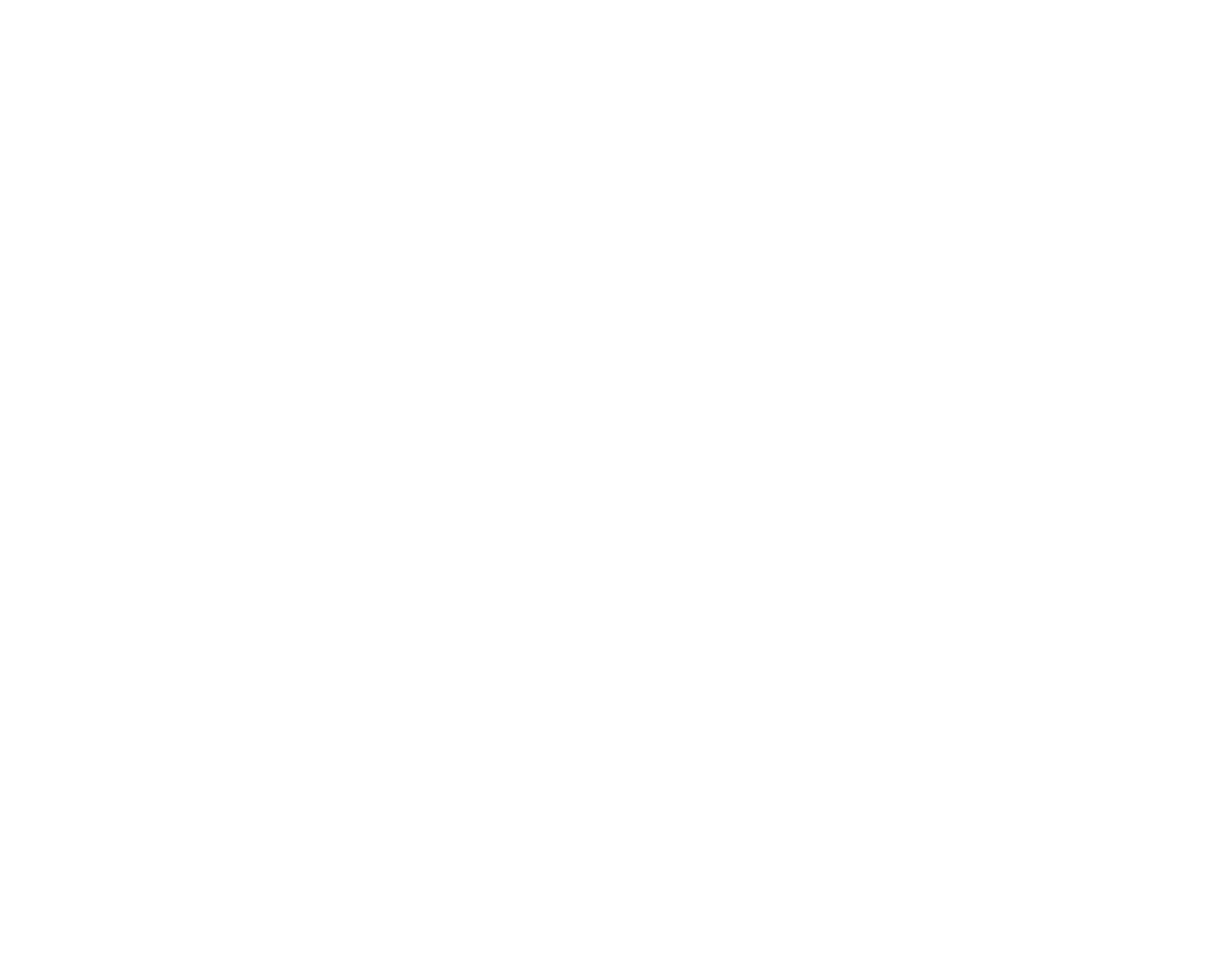
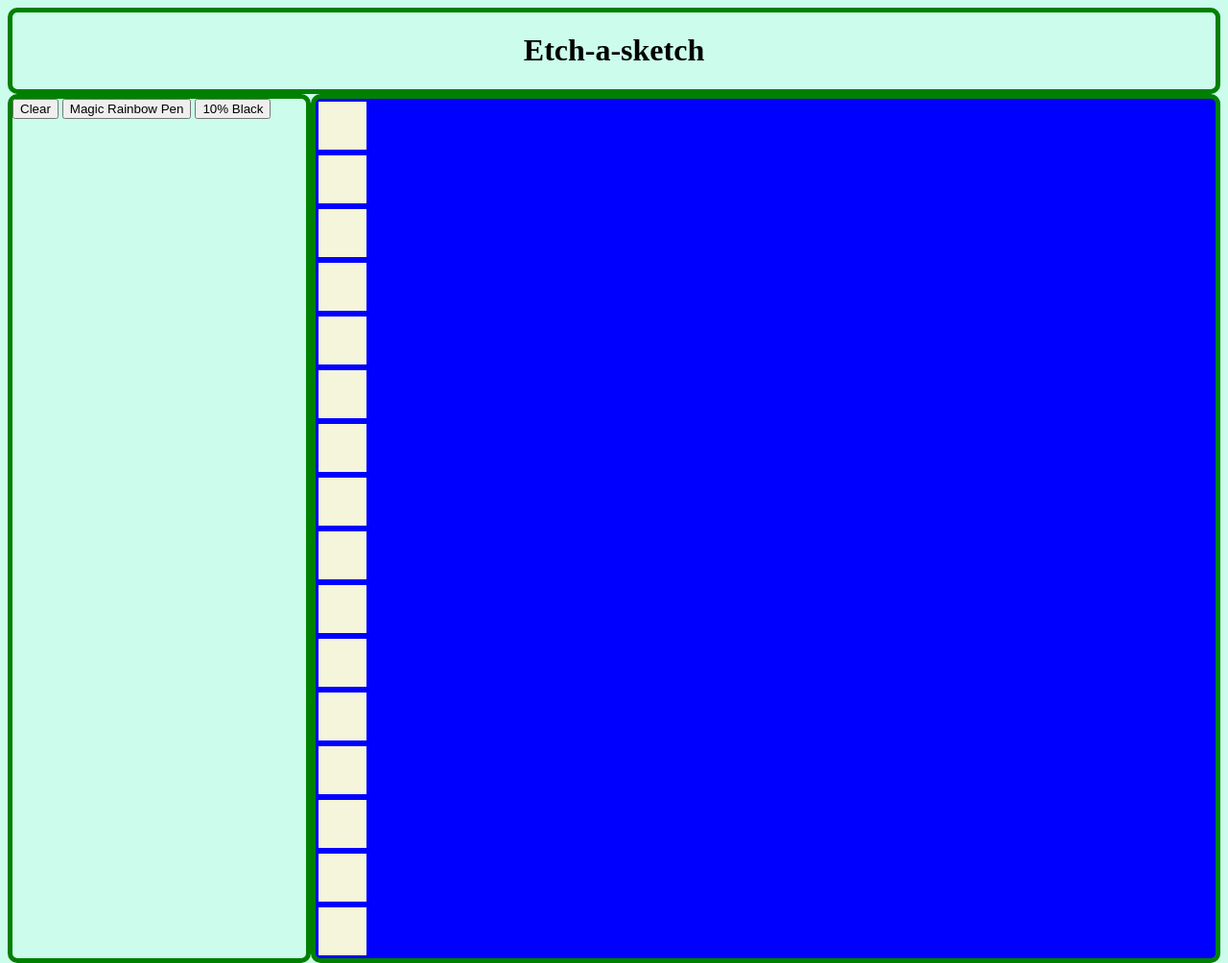
Before and after one commit to MarcusCalgar/etch-a-sketch, a plain HTML site: page index.html in a window 1280 px wide. Shown: the whole page at 96% size. Before the commit the page ends 800 px from the top, so only its background shows below. Drawn offline with Linux system fonts and the light colour scheme.

Commit message:
Humble beginnings

```diff
--- a/index.html
+++ b/index.html
@@ -2,10 +2,72 @@
 <html>
     <head>
         <title>Etch-a-sketch</title>
+
+        <style>
+            body {
+                background-color: rgb(204, 252, 236);
+            }
+            header {
+                display: grid;
+                justify-content: center;
+                border: 5px green solid;
+                border-radius: 10px;
+            }
+
+            .menu, .drawingBoard {
+                border: 5px green solid;
+                border-radius: 10px;
+            }
+
+            main {
+                display: grid;
+                grid-template-columns: 1fr 3fr;
+            }
+
+            .drawingBoard {
+                display: grid;
+                background-color: blue;
+            }
+
+            .tile {
+                height: 50px;
+                width: 50px;
+                background-color: beige;
+                margin: 3px;
+            }
+            .tile:hover {
+                background-color: black;
+            }
+        </style>
     </head>
     <body>
+        <header>
+            <h1>Etch-a-sketch</h1>
+        </header>
+        <main id="main">
+            <div class="menu">
+                <button type="button">Clear</button>
+                <button type="button">Magic Rainbow Pen</button>
+                <button type="button">10% Black</button>
+            </div>
+        </main>
+
 
         <script>
+            const field = document.getElementById("main");
+
+            const drawingBoard = document.createElement("div");
+            drawingBoard.classList.add("drawingBoard");
+
+            const text = document.createElement("p");
+            text.textContent = "Hello";
+
+            for(let i = 0; i < 16; i++){
+                const tile = document.createElement("div");
+                tile.classList.add("tile");
+                drawingBoard.appendChild(tile);
+            }
+            field.appendChild(drawingBoard);
 
         </script>
     </body>
```
